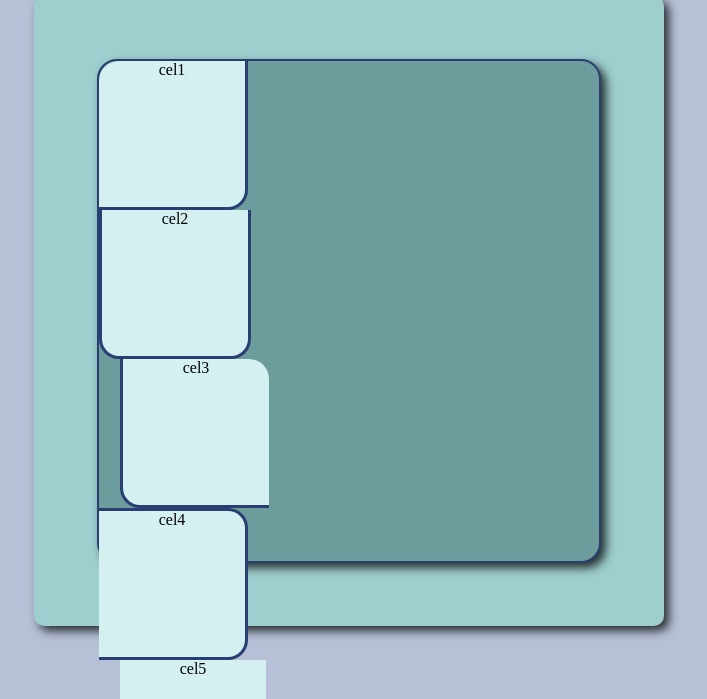
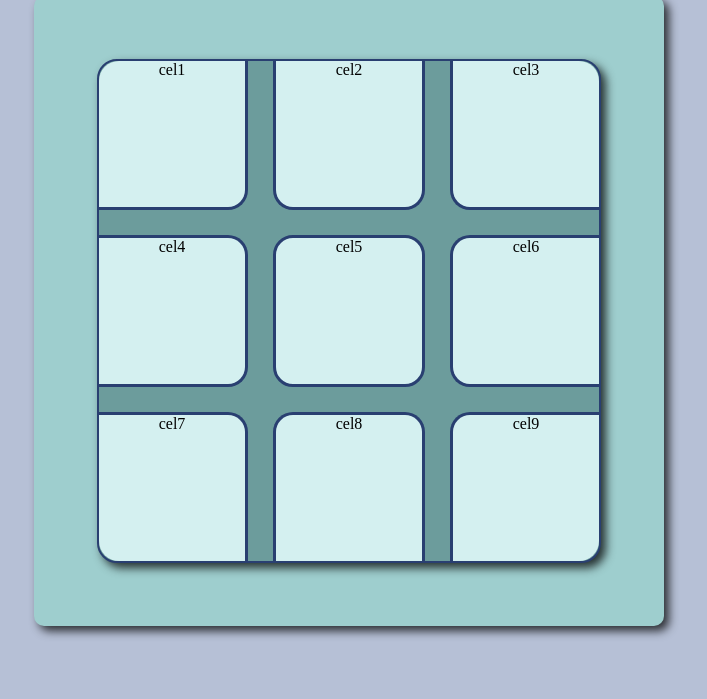
Before and after one commit to LeonardoConstantino/jogo-da-velha, a plain HTML site: page index.html in a window 1280 px wide. Shown: the part 101-800 px from the top of the page, without its empty margins (291-998 px from the left). Drawn offline with Linux system fonts and the light colour scheme.

Commit message:
Update index.html

```diff
--- a/index.html
+++ b/index.html
@@ -14,19 +14,50 @@
     </header>
     <section class="centro">
         <div id="tab">
-            <div id="cel0" class="col1">cel1</div>
-            <div id="cel1" class="col2">cel2</div>
-            <div id="cel2" class="col3">cel3</div>
+            <div id="cel0" class="col1 lin1">cel1</div>
+            <div id="cel1" class="col2 lin1">cel2</div>
+            <div id="cel2" class="col3 lin1">cel3</div>
 
-            <div id="cel3" class="col1">cel4</div>
-            <div id="cel5 " class="col3">cel5</div>
-            <div id="cel4" class="col2">cel6</div>
+            <div id="cel3" class="col1 lin2">cel4</div>
+            <div id="cel4" class="col2 lin2">cel5</div>
+            <div id="cel5" class="col3 lin2">cel6</div>
 
-            <div id="cel6" class="col1">cel7</div>
-            <div id="cel7" class="col2">cel8</div>
-            <div id="cel8" class="col3">cel9</div>
+            <div id="cel6" class="col1 lin3">cel7</div>
+            <div id="cel7" class="col2 lin3">cel8</div>
+            <div id="cel8" class="col3 lin3">cel9</div>
         </div>
     </section>
+    <!-- <div class="centro"
+        style="width: 500px; height: 500px; background-color: white;"
+        id="minha_div">
+        <input type="button" value="mudar" onclick="mudar()">
+    </div>
+
+    <script>
+        var minha_div = document.getElementById('minha_div')
+        var fliflop = 1
+
+        function mudar() {
+            if (fliflop % 2 == 1) {
+                minha_div.style.backgroundColor = 'black'
+            }else{
+                minha_div.style.backgroundColor = 'white'
+            }
+            fliflop++
+
+        } -->
+
+    </script>
+
+
+
+
+
+
+
+
+
+
     <script src="app.js"></script>
 </body>
 
```
